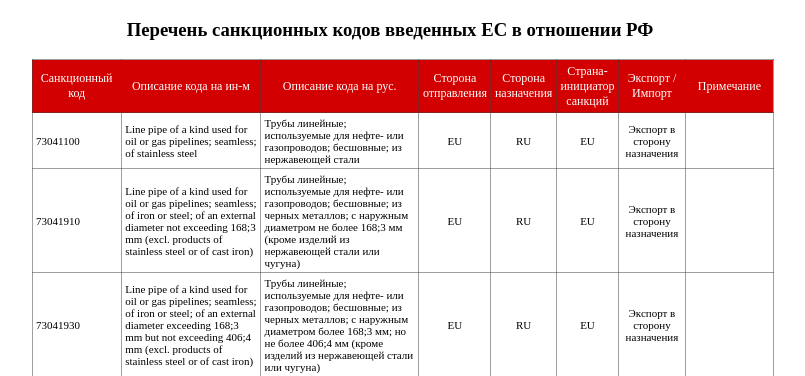
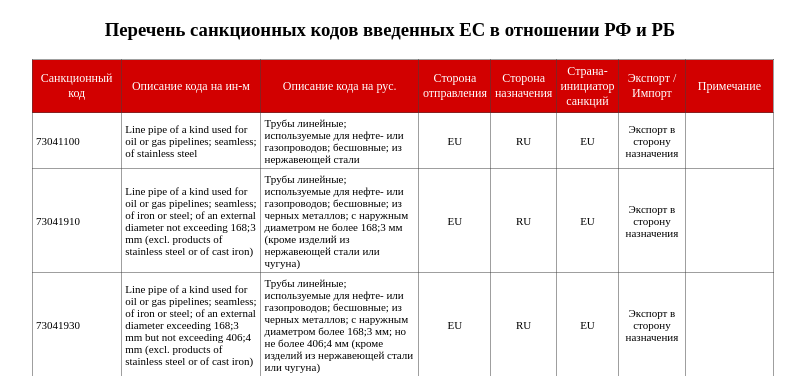
Before and after one commit to IvanRakach/Sanctions_TN_VED, a Django app: page /eu_sanctions_list/ in a window 1280 px wide. Shown: the part 177-553 px from the top of the page, without its empty margins (250-1055 px from the left). Run offline with Django 4.2, Linux system fonts and the light colour scheme; data comes from the database, SQL or seed files in the repository; both versions use the stored data as it was after the commit.

Commit message:
- html templates correction (RB has been added in title); - actual DB has been added

```diff
--- a/sanctions_tn_ved_codes/tn_ved_main/templates/tn_ved_main/EU_sanctions_list.html
+++ b/sanctions_tn_ved_codes/tn_ved_main/templates/tn_ved_main/EU_sanctions_list.html
@@ -7,7 +7,7 @@
 
 
 <div class="wrapper_index">
-    <h3 style="text-align: center">Перечень санкционных кодов введенных ЕС в отношении РФ</h3>
+    <h3 style="text-align: center">Перечень санкционных кодов введенных ЕС в отношении РФ и РБ</h3>
 
     <table class="table_sanctions">
 
--- a/sanctions_tn_ved_codes/tn_ved_main/templates/tn_ved_main/sanctionstnvedcodes_list.html
+++ b/sanctions_tn_ved_codes/tn_ved_main/templates/tn_ved_main/sanctionstnvedcodes_list.html
@@ -20,6 +20,7 @@
                         <td>Санкционный <br>код</td>
                         <td>Описание кода <br> на ин-м</td>
                         <td>Описание кода <br> на рус.</td>
+                        <td>Вид ограничения</td>
                         <td>Сторона отправления</td>
                         <td>Сторона назначения</td>
                         <td>Страна-инициатор санкций</td>
@@ -31,6 +32,7 @@
                             <td class="outer">{{ i.sanctions_tn_ved_code }}</td>
                             <td class="outer">{{ i.sanctions_tn_ved_code_description_eng }}</td>
                             <td class="outer">{{ i.sanctions_tn_ved_code_description_rus }}</td>
+                            <td class="outer">{{ i.type_of_restrictions }}</td>
                             <td style="text-align: center" class="outer">{{ i.country_code_2_dig_1side }}</td>
                             <td style="text-align: center" class="outer">{{ i.country_code_2_dig_2side }}</td>
                             <td style="text-align: center" class="outer">{{ i.sanctions_initiator_country_code_2_dig }}</td>
```
Also changed, not shown: sanctions_tn_ved_codes/db.sqlite3, sanctions_tn_ved_codes/tn_ved_main/migrations/0001_initial.py, sanctions_tn_ved_codes/tn_ved_main/migrations/0002_alter_sanctioncountrieslistfromru313_note_and_more.py (deleted).
